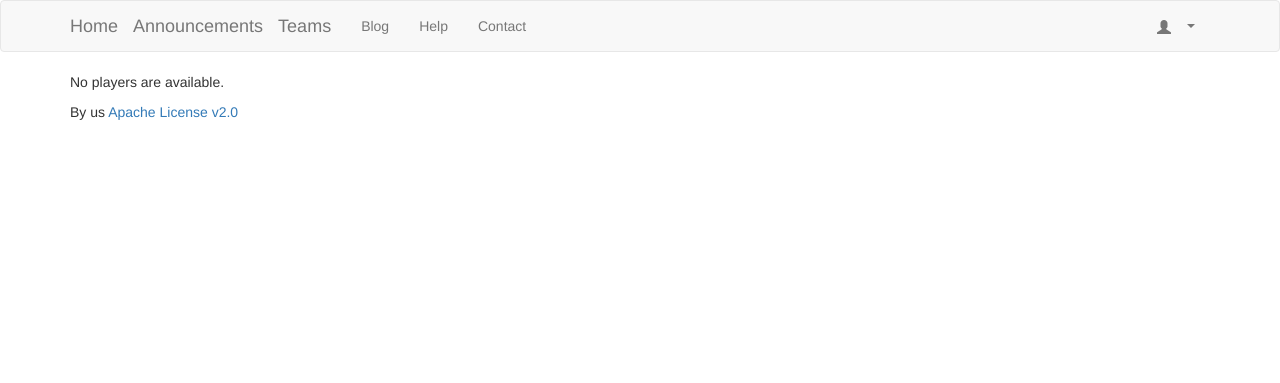
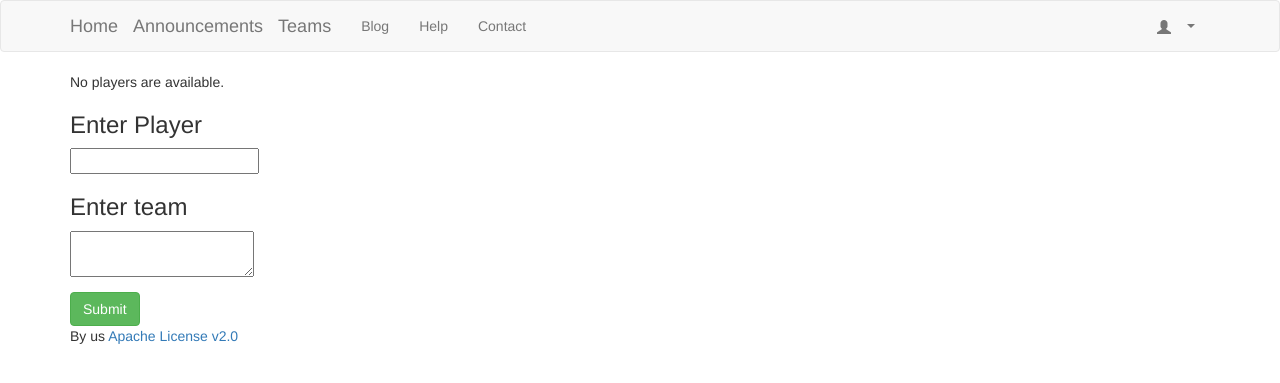
Before and after one commit to dgreasi/Athletic-Team, a Django app: page /players in a window 1280 px wide. Shown: the top 383 px of the page. Run offline with Django 3.2, Linux system fonts and the light colour scheme; data that the repository does not hold is empty; some libraries are stand-ins or nearby versions.

Commit message:
Added utilities on 1.Teams(create,edit,delete) 2.Player(delete)
Soon
edit player,connect player with a team

```diff
--- a/AthleticTeam/AthleticTeamApp/templates/player/showall.html
+++ b/AthleticTeam/AthleticTeamApp/templates/player/showall.html
@@ -10,4 +10,16 @@
 {% else %}
     <p>No players are available.</p>
 {% endif %}
+    <h3>Enter Player</h3>
+
+    <form action="{% url 'AthleticTeamApp:add_players'  %}" method="post">
+        {% csrf_token %}
+        <!-- Text area for Title-->
+        <input type="text" class="text_title" id="my_text_title" name="title"/>
+        <br />
+        <h3>Enter team</h3>
+
+        <p><textarea type="textarea" class="text_edit" id="my_text" name="team"></textarea></p>
+        <input type="submit" name="submit" value="Submit" class="btn btn-success" />
+    </form>
 {% endblock%}
--- a/AthleticTeam/AthleticTeamApp/urls.py
+++ b/AthleticTeam/AthleticTeamApp/urls.py
@@ -9,7 +9,15 @@ urlpatterns = [
     url(r'^player/(?P<pk>[0-9]+)$', views.ShowPlayer.as_view(), name='ShowPlayer'),
     url(r'^matches$', views.ShowMatches.as_view(), name='ShowMatches'),
     url(r'^match/(?P<pk>[0-9]+)', views.ShowMatch.as_view(), name='ShowMatch'),
+
     url(r'^teams$', views.ShowTeams.as_view(), name='ShowTeams'),
+    url(r'^create_team$', views.create_team, name='create_team'),
+    url(r'^edit_team$', views.edit_team.as_view(), name='edit_team'),
+    url(r'^edit_a_team$', views.edit_a_team, name='edit_a_team'),
+    url(r'^EditTeam/(?P<pk>[0-9]+)$', views.EditTeam.as_view(), name='EditTeam'),
+    url(r'^(?P<team_id>[0-9]+)/edit/$', views.edit, name='edit'),
+    #url(r'^(?P<announcement_id>[0-9]+)/edit_announce/$', views.edit_announce, name='edit_announce'),
+    url(r'^add_players$', views.add_players, name='add_players'),
     url(r'^team/(?P<pk>[0-9]+)$', views.ShowTeam.as_view(), name='ShowTeam'),
 	url(r'^home/$', views.HomeView.as_view(), name='home'),
 	url(r'^$', views.IndexView.as_view(), name='index'),
--- a/AthleticTeam/AthleticTeamApp/views.py
+++ b/AthleticTeam/AthleticTeamApp/views.py
@@ -31,6 +31,14 @@ class ShowPlayers(generic.ListView):
     template_name = 'player/showall.html'
     context_object_name = 'players_list'
 
+def add_players(request):
+    title = request.POST['title']
+    team = request.POST['team']
+    temp = Player(first_name = title,team_id = team)
+    temp.save()
+
+    return HttpResponseRedirect(reverse('AthleticTeamApp:ShowPlayers'))
+
 class ShowPlayer(generic.DetailView):
     model = Player
     template_name = 'player/show.html'
@@ -51,6 +59,61 @@ class ShowTeams(generic.ListView):
     model = Team
     template_name = 'team/showall.html'
     context_object_name = 'team_players_list'
+
+def create_team(request):
+    title = request.POST['title']
+    temp = Team(team_name=title)
+    temp.save()
+
+    return HttpResponseRedirect(reverse('AthleticTeamApp:ShowTeams'))
+
+class edit_team(generic.ListView):
+    #title = request.POST['title']
+    #temp = Team(team_name=title)
+    #temp.save()
+    model = Team
+    template_name = 'team/edit_team.html'
+    context_object_name = 'team_players_list'
+
+
+def edit_a_team(request):
+    p = Team.objects.all()
+    try:
+        selected_team = get_object_or_404(Team, pk=request.POST['team'])
+    except (KeyError, Teams.DoesNotExist):
+        ## Redisplay the delete Announcement form.
+        return render(request, 'announcementsApp/myannouncements.html', {
+            'announcement': p,
+            'error_message': "You didn't select an Announcement.",
+        })
+    else:
+        if 'delete' in request.POST:
+            selected_team.delete()
+            ## Always return an HttpResponseRedirect after successfully dealing
+            ## with POST data. This prevents data from being posted twice if a
+            ## user hits the Back button.
+            return  HttpResponseRedirect(reverse('AthleticTeamApp:ShowTeams'))
+        elif 'edit' in request.POST:
+	    return HttpResponseRedirect(reverse('AthleticTeamApp:EditTeam',args=(selected_team.id,)))
+
+class EditTeam(generic.DetailView):
+    model = Team
+    template_name = 'team/edit.html'
+
+def edit(request,team_id):
+    temp = get_object_or_404(Team, pk=team_id)
+
+    title = request.POST['title']
+    #text = request.POST['text']
+
+    temp.team_name = title
+    ##temp.announcement_text = text
+    #temp.pub_date = timezone.now()
+    temp.save()
+
+    return HttpResponseRedirect(reverse('AthleticTeamApp:ShowTeams'))
+
+    #return HttpResponseRedirect(reverse('AthleticTeamApp:ShowTeams'))
 
 class ShowTeam(generic.DetailView):
     model = Team
```
Also changed, not shown: AthleticTeam/AthleticTeamApp/static/team/table.css (added, +7 -0 lines), AthleticTeam/AthleticTeamApp/templates/team/edit.html (added, +24 -0 lines), AthleticTeam/AthleticTeamApp/templates/team/edit_team.html (added, +43 -0 lines), AthleticTeam/AthleticTeamApp/templates/team/showall.html (+7 -3 lines), AthleticTeam/AthleticTeamApp/templates/team/show.html (line endings or trailing spaces), 4 other files.
